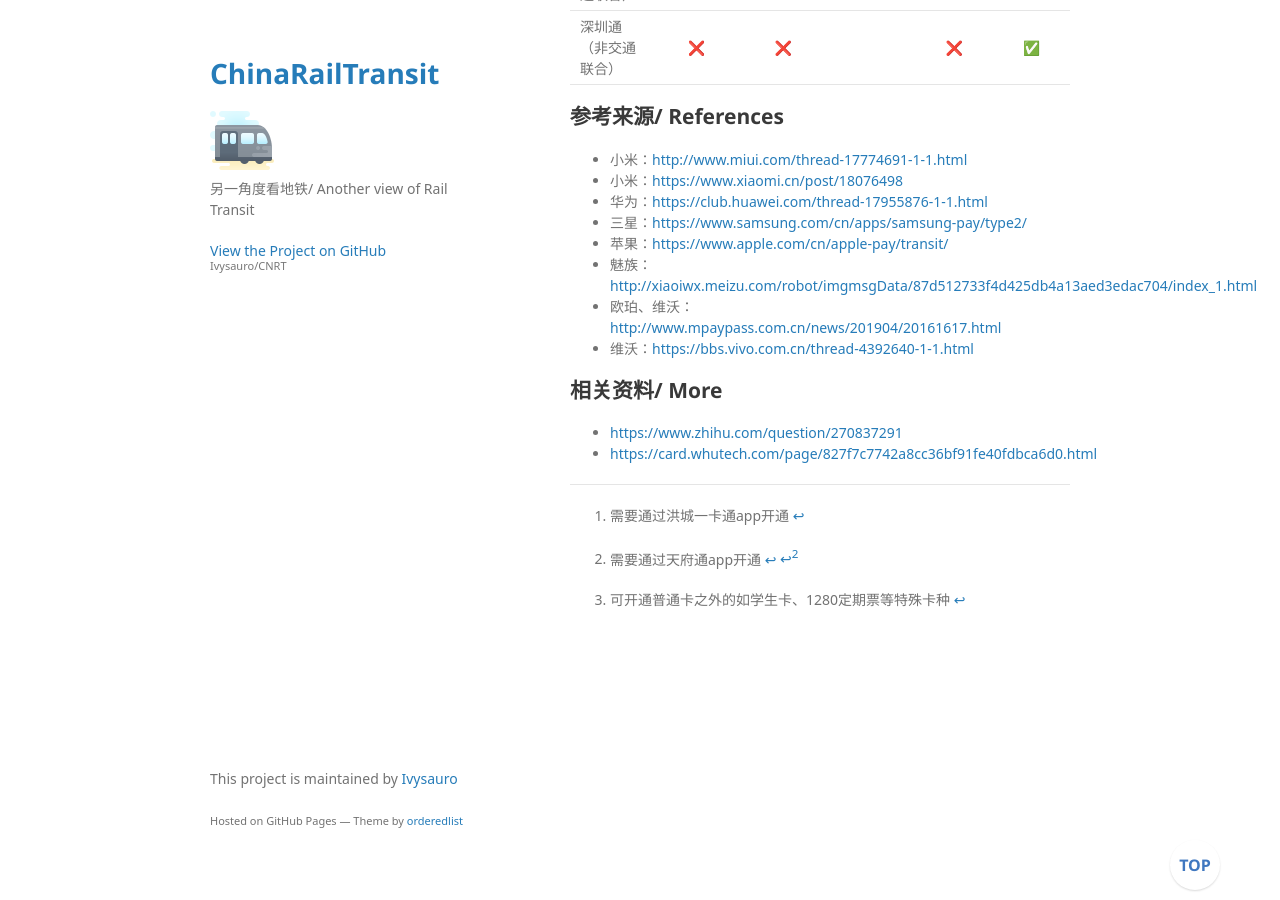
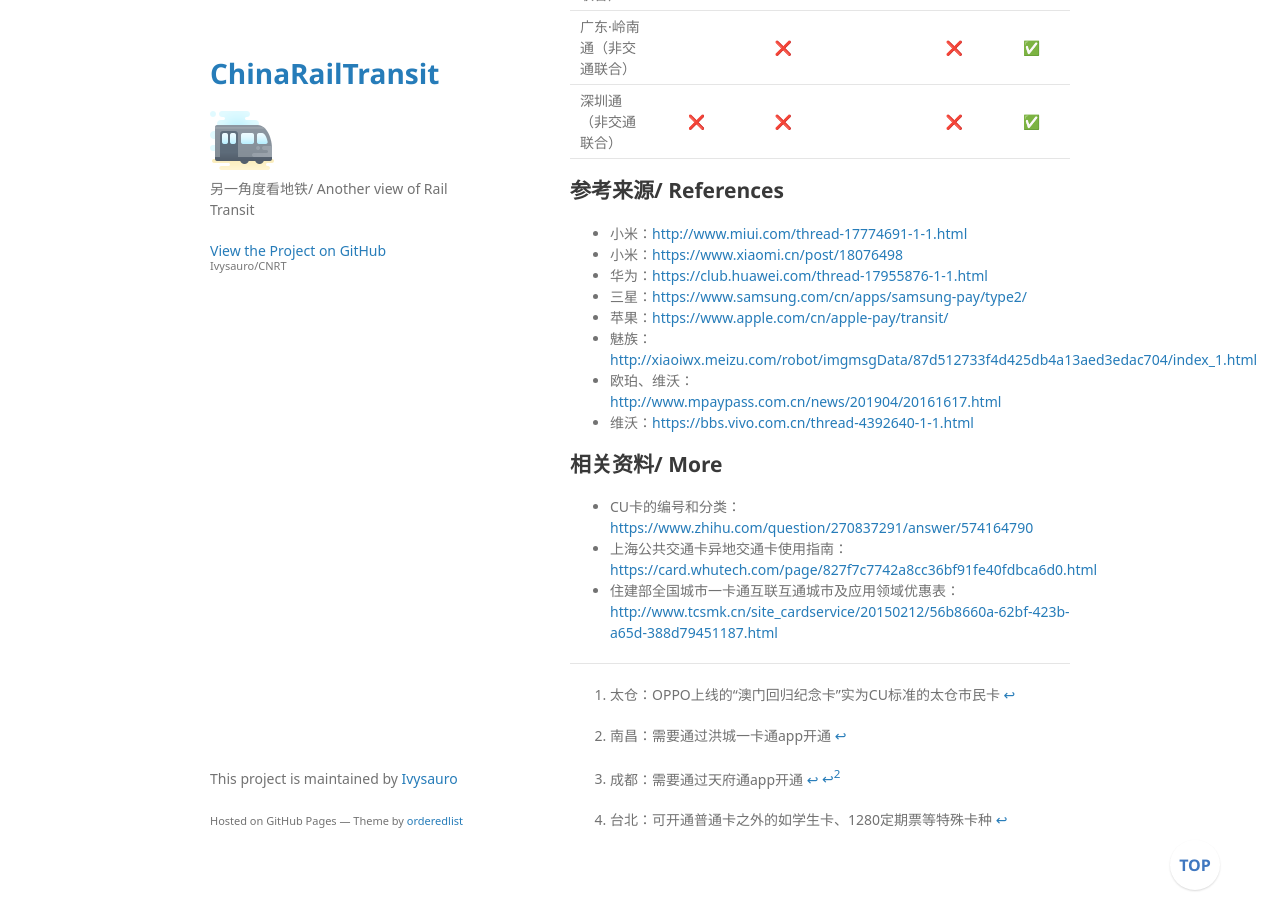
Before and after one commit to Ivysauro/CNRT, a Jekyll site: the page built from data/NFC.md, in a window 1280 px wide and 900 px high, scrolled down 4867 px. Built offline with Jekyll 4.4.1, drawn with Linux system fonts in a browser that asks for light colours; some web fonts are replaced; our own code applies the rules of GitHub Pages for plain Markdown files; a script that is not in the unit is left out; some of the changed text lies outside the part shown.

Commit message:
🍊更新OPPO数据

```diff
--- a/data/NFC.md
+++ b/data/NFC.md
@@ -85,6 +85,7 @@
 | 北京市政交通一卡通 | ❌ | ❌ | ❌ | ❌💥 | | | | | |
 | 上海公共交通卡# | ✅ | ✅ | ✅ | ✅ | | ✅ | ✅ | ✅ ||
 | 苏州市民卡	| ❌ | ❌ ||||||||
+| 太仓市民卡# | | | | | | | ✅[^tco] |
 | 杭州通#	| ❌ | ✅ ||||||||
 | 宁波·甬城通# | 🕓 | | | | | | ✅ | 🕓 ||
 | 金华市民卡·八婺通# | | ✅ ||||| ✅ |||
@@ -104,9 +105,10 @@
 | 台北·悠游卡 | | | ✅[^yy] |
 | | <img src="https://raw.githubusercontent.com/Ivysauro/CNRT/master/images/Xiaomi.png" width="25" hegiht="25" alt="Xiaomi"/> | <img src="https://raw.githubusercontent.com/Ivysauro/CNRT/master/images/Huawei.png" width="30" hegiht="30" alt="Huawei"/> | <img src="https://raw.githubusercontent.com/Ivysauro/CNRT/master/images/Samsung.png" width="40" hegiht="40" alt="Samsung"/> | <img src="https://raw.githubusercontent.com/Ivysauro/CNRT/master/images/Apple.png" width="30" hegiht="30" alt="Apple"/> | <img src="https://raw.githubusercontent.com/Ivysauro/CNRT/master/images/Meizu.png" width="40" hegiht="40" alt="Meizu"/> | <img src="https://raw.githubusercontent.com/Ivysauro/CNRT/master/images/OnePlus.png" width="25" hegiht="25" alt="OnePlus"/> | <img src="https://raw.githubusercontent.com/Ivysauro/CNRT/master/images/OPPO.png" width="40" hegiht="40" alt="OPPO"/>  | <img src="https://raw.githubusercontent.com/Ivysauro/CNRT/master/images/vivo.png" width="40" hegiht="40" alt="vivo"/> | <img src="https://raw.githubusercontent.com/Ivysauro/CNRT/master/images/Mini Program.png" width="25" hegiht="25" alt="WeChat Transit Card"/> |
 
-[^nc]: 需要通过洪城一卡通app开通
-[^cd]: 需要通过天府通app开通
-[^yy]: 可开通普通卡之外的如学生卡、1280定期票等特殊卡种
+[^nc]: 南昌：需要通过洪城一卡通app开通
+[^cd]: 成都：需要通过天府通app开通
+[^yy]: 台北：可开通普通卡之外的如学生卡、1280定期票等特殊卡种
+[^tco]: 太仓：OPPO上线的“澳门回归纪念卡”实为CU标准的太仓市民卡
 
 ## 其他品牌/ Others
 
@@ -129,7 +131,8 @@
 - 维沃：<https://bbs.vivo.com.cn/thread-4392640-1-1.html>
 
 ## 相关资料/ More
-- <https://www.zhihu.com/question/270837291>
-- <https://card.whutech.com/page/827f7c7742a8cc36bf91fe40fdbca6d0.html>
+- CU卡的编号和分类：<https://www.zhihu.com/question/270837291/answer/574164790>
+- 上海公共交通卡异地交通卡使用指南：<https://card.whutech.com/page/827f7c7742a8cc36bf91fe40fdbca6d0.html>
+- 住建部全国城市一卡通互联互通城市及应用领域优惠表：<http://www.tcsmk.cn/site_cardservice/20150212/56b8660a-62bf-423b-a65d-388d79451187.html>
 
 ---
```
Also changed, not shown: other parts of data/NFC.md (+1 -1 lines).
